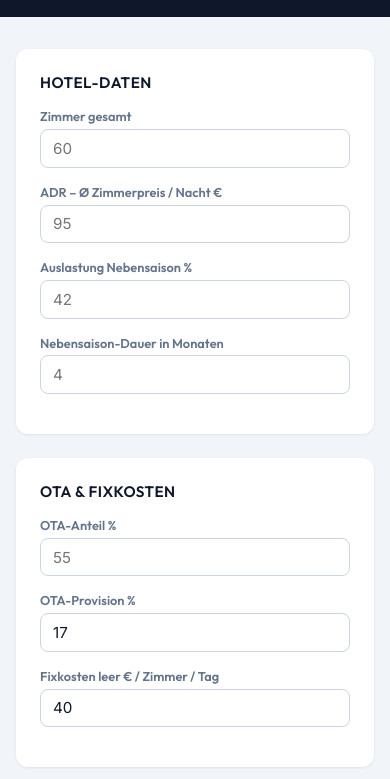
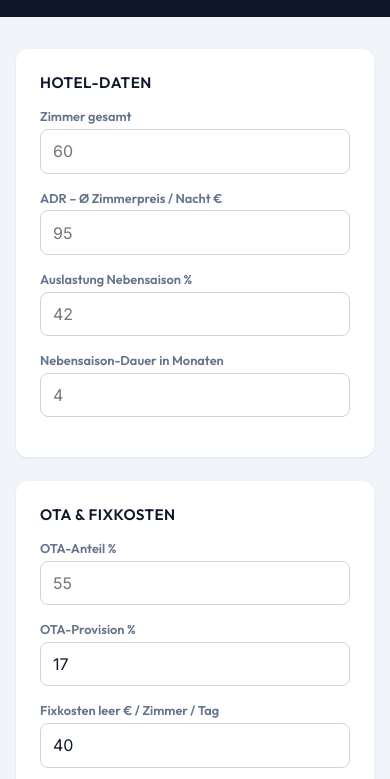
Before and after one commit to jstn56/mehrdirektbuchungen.de-Kalkulator, a plain HTML site: page index.html in a window 390 px wide. Shown: the part 65-844 px from the top of the page. Drawn offline with Linux system fonts and the light colour scheme.

Commit message:
Optimize for mobile-only usage
- Set input font-size to 16px to prevent iOS auto-zoom
- Add inputmode="decimal" for numeric keyboard on mobile
- Increase touch targets to min 44px height

Co-Authored-By: Claude Opus 4.6 <noreply@anthropic.com>

```diff
--- a/index.html
+++ b/index.html
@@ -36,7 +36,7 @@ main{max-width:960px;margin:2rem auto;padding:0 1rem;display:grid;grid-template-
 /* FORM */
 .field{margin-bottom:1rem}
 .field label{display:block;font-family:'Outfit',sans-serif;font-weight:600;font-size:.8rem;color:var(--muted);margin-bottom:.3rem}
-.field input{width:100%;padding:.55rem .75rem;border:1px solid #cbd5e1;border-radius:.5rem;font-family:'Inter',sans-serif;font-size:.95rem;color:var(--dark);outline:none;transition:border-color .15s}
+.field input{width:100%;padding:.7rem .75rem;border:1px solid #cbd5e1;border-radius:.5rem;font-family:'Inter',sans-serif;font-size:1rem;color:var(--dark);outline:none;transition:border-color .15s;min-height:44px;-webkit-appearance:none;appearance:none}
 .field input:focus{border-color:var(--secondary)}
 
 /* RESULT SIDE */
@@ -70,34 +70,34 @@ main{max-width:960px;margin:2rem auto;padding:0 1rem;display:grid;grid-template-
       <div class="section-title">Hotel-Daten</div>
       <div class="field">
         <label>Zimmer gesamt</label>
-        <input type="number" id="zimmer" placeholder="60">
+        <input type="number" inputmode="decimal" id="zimmer" placeholder="60">
       </div>
       <div class="field">
         <label>ADR – Ø Zimmerpreis / Nacht €</label>
-        <input type="number" id="adr" placeholder="95">
+        <input type="number" inputmode="decimal" id="adr" placeholder="95">
       </div>
       <div class="field">
         <label>Auslastung Nebensaison %</label>
-        <input type="number" id="auslastung" placeholder="42">
+        <input type="number" inputmode="decimal" id="auslastung" placeholder="42">
       </div>
       <div class="field">
         <label>Nebensaison-Dauer in Monaten</label>
-        <input type="number" id="monate" placeholder="4">
+        <input type="number" inputmode="decimal" id="monate" placeholder="4">
       </div>
     </div>
     <div class="card">
       <div class="section-title">OTA &amp; Fixkosten</div>
       <div class="field">
         <label>OTA-Anteil %</label>
-        <input type="number" id="otaAnteil" placeholder="55">
+        <input type="number" inputmode="decimal" id="otaAnteil" placeholder="55">
       </div>
       <div class="field">
         <label>OTA-Provision %</label>
-        <input type="number" id="otaProvision" value="17">
+        <input type="number" inputmode="decimal" id="otaProvision" value="17">
       </div>
       <div class="field">
         <label>Fixkosten leer € / Zimmer / Tag</label>
-        <input type="number" id="fixkosten" value="40">
+        <input type="number" inputmode="decimal" id="fixkosten" value="40">
       </div>
     </div>
   </div>
```
